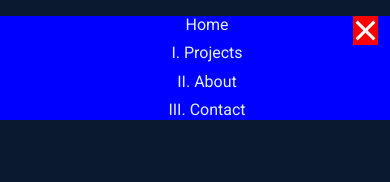
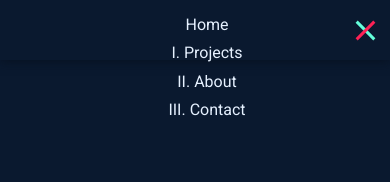
Before and after one commit to leobapineda/LeoPineda, a plain HTML site: page index.html in a window 390 px wide. Both pictures are taken after a click on the element 365 px from the left and 30 px from the top of the page. Shown: the top 182 px of the page. Drawn offline with nearby package versions, Linux system fonts and the light colour scheme.

Commit message:
Style: modify hamburger menu and links style

```diff
--- a/css/main.css
+++ b/css/main.css
@@ -109,7 +109,7 @@ a {
   height: 3px;
   margin: 5px auto;
   background-color: rgb(255, 255, 255);
-  transition: all 0.5s ease;
+  transition: all 0.3s ease;
 }
 
 @media (max-width: 600px) {
@@ -121,9 +121,18 @@ a {
   .hamburguer-menu {
     display: block;
     cursor: pointer;
-    background-color: red;
     z-index: 9;
   }
+
+
+  .hamburguer-menu .bar {
+    background-color: var(--color-green);
+  }
+
+  .hamburguer-menu .bar:nth-child(3) {
+    background-color: var(--color-red);
+  }
+
 
 
   .hamburguer-menu.active .bar:nth-child(2) {
@@ -147,8 +156,7 @@ a {
     flex-direction:  column;
     width: 100%;
     text-align: center;
-    transition: 0.3s;
-    background-color: blue;
+    transition: 0.2s;
   }
 
   .ul__header.active {
--- a/script/app.js
+++ b/script/app.js
@@ -1,31 +1,27 @@
 const nav = document.querySelector(".header__nav");
 let lastScrollY = window.scrollY;
-    const hamburger = document.querySelector('.hamburguer-menu')
-    const ulHeader = document.querySelector('.ul__header')
-  const navLinks = document.querySelectorAll('.nav-link')
-  console.log(navLinks);
-
-    console.log(hamburger);
-    console.log(ulHeader);
+const hamburger = document.querySelector(".hamburguer-menu");
+const ulHeader = document.querySelector(".ul__header");
+const navLinks = document.querySelectorAll(".nav-link");
 
 window.addEventListener("scroll", () => {
   if (lastScrollY < window.scrollY && window.scrollY >= 50) {
     nav.classList.add("hidden");
-      }
-
-      else {
+  } else {
     nav.classList.remove("hidden");
   }
 
   lastScrollY = window.scrollY;
 });
 
-    hamburger.addEventListener('click', () => {
-      hamburger.classList.toggle('active')
-      ulHeader.classList.toggle('active')
+hamburger.addEventListener("click", () => {
+  hamburger.classList.toggle("active");
+  ulHeader.classList.toggle("active");
+});
+
+navLinks.forEach((link) =>
+  link.addEventListener("click", () => {
+    hamburger.classList.remove("active");
+    ulHeader.classList.remove("active");
   })
-
-    navLinks.forEach(link => link.addEventListener('click', () => {
-      hamburger.classList.remove('active')
-      ulHeader.classList.remove('active')
-    }))
+);
```
Lines whose indentation alone changed are shown as unchanged.
